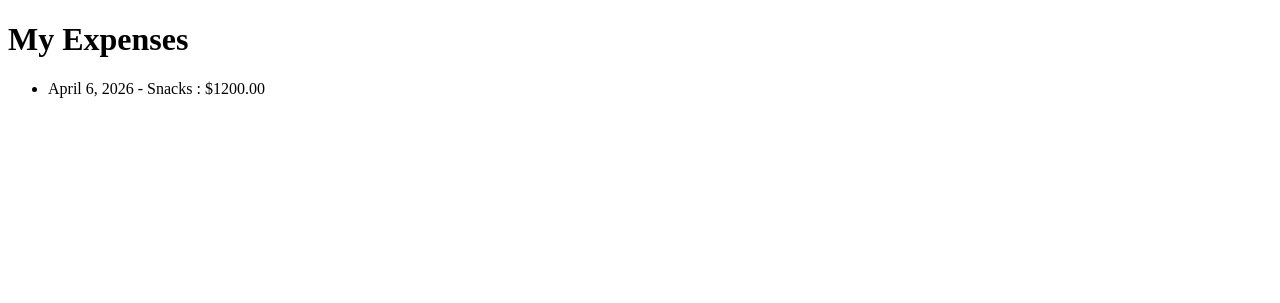
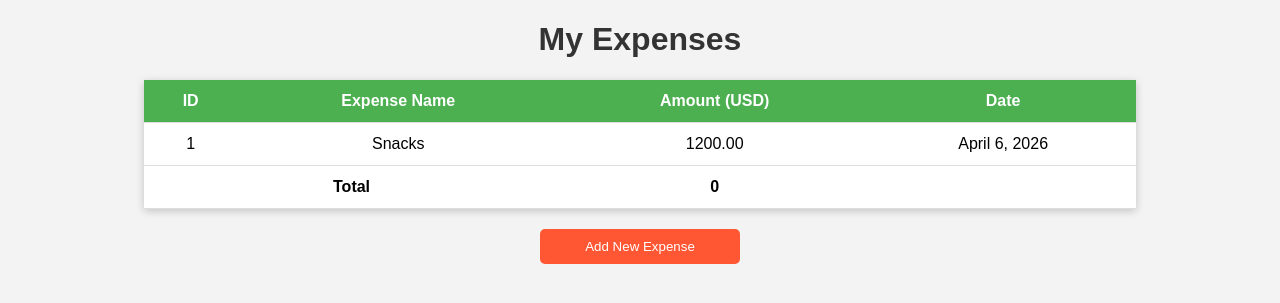
Before and after one commit to YvonneMukabera/PETS, a Django app: page / in a window 1280 px wide. Shown: the top 303 px of the page. Run offline with Django 5.2, Linux system fonts and the light colour scheme; data comes from the database, SQL or seed files in the repository; both versions use the stored data as it was after the commit.

Commit message:
updating templates

```diff
--- /dev/null
+++ b/expensetracker/expenses/static/expenses/style.css
@@ -0,0 +1,55 @@
+/* style.css */
+body {
+    font-family: Arial, sans-serif;
+    background-color: #f3f3f3;
+    margin: 20px;
+}
+
+h1 {
+    color: #333;
+    text-align: center;
+}
+
+table {
+    width: 80%;
+    margin: auto;
+    border-collapse: collapse;
+    background-color: #fff;
+    box-shadow: 0 2px 8px rgba(0,0,0,0.2);
+}
+
+th, td {
+    padding: 12px;
+    text-align: center;
+    border-bottom: 1px solid #ddd;
+}
+
+th {
+    background-color: #4CAF50;
+    color: white;
+    cursor: pointer;
+}
+
+tr:nth-child(even) {
+    background-color: #f9f9f9;
+}
+
+tr:hover {
+    background-color: #f1f1f1;
+}
+
+.add-expense-btn {
+    display: block;
+    width: 200px;
+    margin: 20px auto;
+    padding: 10px;
+    text-align: center;
+    background-color: #FF5733;
+    color: white;
+    border: none;
+    border-radius: 5px;
+    cursor: pointer;
+}
+.add-expense-btn:hover {
+    background-color: #C70039;
+}
--- a/expensetracker/expenses/templates/expenses/expenselist.htm
+++ b/expensetracker/expenses/templates/expenses/expenselist.htm
@@ -1,16 +1,56 @@
+{% load static %}
 <!DOCTYPE html>
-<html>
+<html lang="en">
 <head>
-    <title>Expense List</title>
+    <meta charset="UTF-8">
+    <title>My Expenses</title>
+    <link rel="stylesheet" href="{% static 'expenses/style.css' %}">
 </head>
 <body>
-    <h1>My Expenses</h1>
-    <ul>
+
+<h1>My Expenses</h1>
+
+<table>
+    <thead>
+        <tr>
+            <th>ID</th>
+            <th>Expense Name</th>
+            <th>Amount (USD)</th>
+            <th>Date</th>
+        </tr>
+    </thead>
+    <tbody>
         {% for expense in expenses %}
-            <li>{{ expense.date }} - {{ expense.title }} : ${{ expense.amount }}</li>
+        <tr data-id="{{ expense.id }}" data-name="{{ expense.title }}" data-amount="{{ expense.amount }}" data-date="{{ expense.date }}">
+            <td>{{ expense.id }}</td>
+            <td>{{ expense.title }}</td>
+            <td>{{ expense.amount }}</td>
+            <td>{{ expense.date }}</td>
+        </tr>
         {% empty %}
-            <li>No expenses yet.</li>
+        <tr>
+            <td colspan="4">No expenses added yet.</td>
+        </tr>
         {% endfor %}
-    </ul>
+    </tbody>
+    <tfoot>
+        <tr>
+            <td colspan="2"><strong>Total</strong></td>
+            <td>
+                <strong>
+                    {% with total=0 %}
+                        {% for expense in expenses %}
+                            {% with total=total|add:expense.amount %}{% endwith %}
+                        {% endfor %}
+                        {{ total }}
+                    {% endwith %}
+                </strong>
+            </td>
+            <td></td>
+        </tr>
+    </tfoot>
+</table>
+<button class="add-expense-btn">Add New Expense</button>
+<!-- <script src="{% static 'expenses/script.js' %}"></script> -->
 </body>
 </html>
```
Also changed, not shown: expensetracker/expenses/static/expenses/script.js (added, +10 -0 lines), expensetracker/db.sqlite3.
